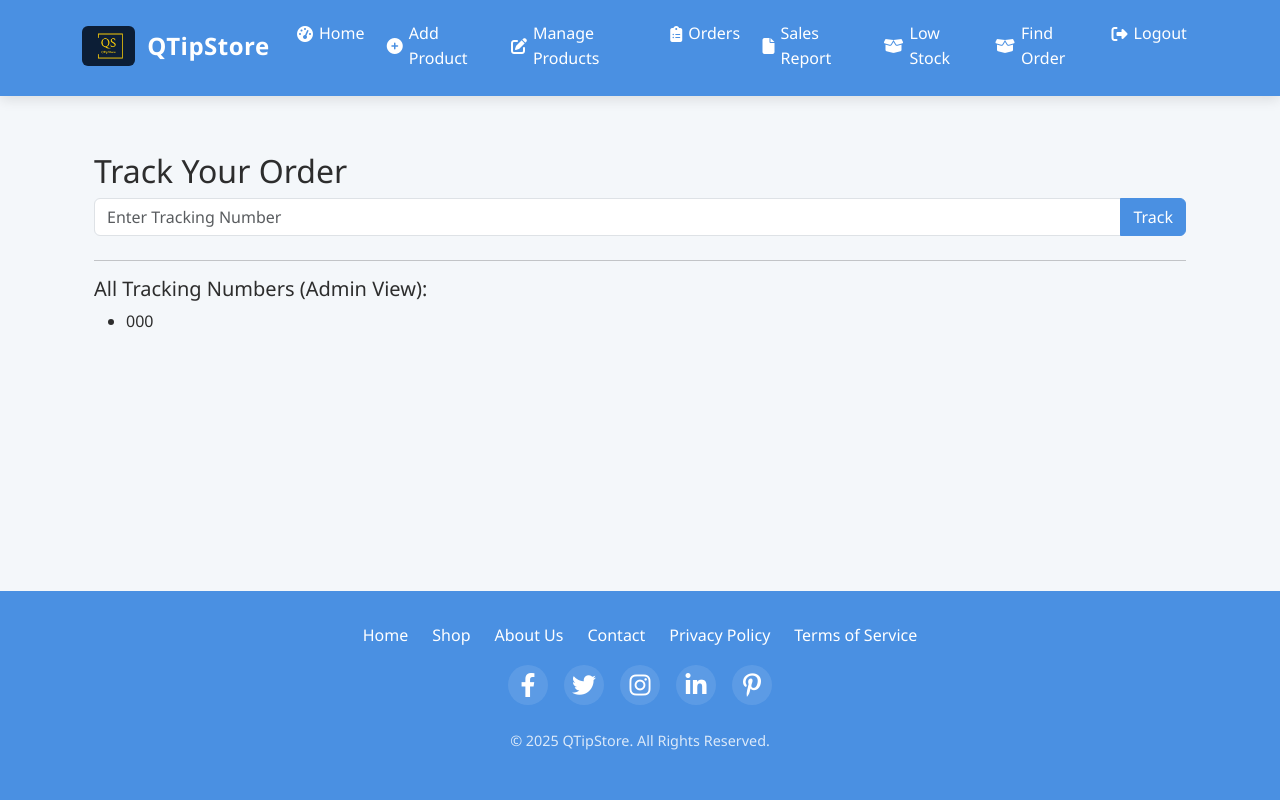
After one commit to vinaykalwala/VindusQTipStore, a Django app: page /orders/track-order/ in a window 1280 px wide. The commit adds this page. Run offline with Django 5.2, Linux system fonts and the light colour scheme; a user stored in the database is signed in; tables that the repository leaves empty hold one stand-in row (values such as "Sample post").

Commit message:
order tracking

```diff
--- a/Orders/models.py
+++ b/Orders/models.py
@@ -135,6 +135,8 @@ class OrderItem(models.Model):
     return_requested_at = models.DateTimeField(null=True, blank=True)
     replacement_requested_at = models.DateTimeField(null=True, blank=True)
     tracking_number = models.CharField(max_length=20, blank=True, null=True)
+    delivery_otp = models.CharField(max_length=6, blank=True, null=True)
+    otp_verified = models.BooleanField(default=False)
     delivery_person = models.ForeignKey(
         CustomUser,
         null=True,
--- a/Orders/urls.py
+++ b/Orders/urls.py
@@ -18,6 +18,7 @@ urlpatterns = [
     path('delivery/update-status/<int:item_id>/', delivery_update_status, name='delivery-update-status'),
     path('assign-delivery/<int:item_id>/', assign_delivery_person, name='assign-delivery'),
     path('track-order/<int:order_item_id>/', track_order_view, name='track-order'),
+     path('track-order/',track_order_by_tracking_number, name='track_by_tracking_number'),
 
 
 
--- /dev/null
+++ b/Orders/utils.py
@@ -0,0 +1,4 @@
+import random
+
+def generate_otp():
+    return str(random.randint(100000, 999999))
--- a/Orders/views.py
+++ b/Orders/views.py
@@ -472,16 +472,19 @@ def orders_page(request):
 
     return render(request, "orders/orders_page.html", context)
 
+# Orders/views.py
 
 from django.shortcuts import get_object_or_404, redirect
 from django.http import JsonResponse
 from django.views.decorators.csrf import csrf_exempt
 from django.contrib.auth.decorators import login_required
+from django.utils import timezone
+from django.contrib import messages
+from django.core.mail import send_mail
+import pytz
+
 from Orders.models import OrderItem, OrderTracking
-from django.utils import timezone
-
-from django.utils import timezone
-import pytz
+from .utils import generate_otp
 
 @csrf_exempt
 @login_required
@@ -498,45 +501,96 @@ def delivery_update_status(request, item_id):
         if item.delivery_person != user:
             return JsonResponse({'error': 'This item is not assigned to you'}, status=403)
 
+        if item.status == 'delivered':
+            messages.error(request, "This order has already been delivered and cannot be updated.")
+            return redirect("dashboard")
+
         status = request.POST.get("status")
         location = request.POST.get("location", "").strip()
         departed = request.POST.get("departed", "false").lower() == "true"
+        input_otp = request.POST.get("otp", "").strip()
 
-        valid_statuses = [
-            'pending', 'Confirmed', 'shipped', 'Dispatched',
-            'Out for Delivery', 'delivered', 'cancelled'
-        ]
-
+        valid_statuses = ['pending', 'Confirmed', 'shipped', 'Dispatched', 'Out for Delivery', 'delivered', 'cancelled']
         if status not in valid_statuses:
             return JsonResponse({'error': 'Invalid status'}, status=400)
 
-        # Optional: Require location for only certain statuses
         location_required = ['shipped', 'Dispatched', 'Out for Delivery']
         if status in location_required and not location:
             return JsonResponse({'error': 'Location is required for this status'}, status=400)
 
-        # Update OrderItem
+        now_ist = timezone.now().astimezone(IST)
+
+        # OTP Handling for 'Out for Delivery'
+        if status == 'Out for Delivery':
+            otp = generate_otp()
+            item.delivery_otp = otp
+            item.otp_verified = False
+            item.status = status
+            item.save()
+
+            # Email OTP (can be replaced by SMS API)
+            customer_email = item.order.user.email
+            send_mail(
+                subject="Your Delivery OTP",
+                message=f"Dear Customer, your OTP for order #{item.order.id} is {otp}.",
+                from_email="noreply@yourdomain.com",
+                recipient_list=[customer_email],
+                fail_silently=True,
+            )
+
+            OrderTracking.objects.create(
+                order_item=item,
+                status=status,
+                location=location if location else "Unknown",
+                arrived_at=now_ist
+            )
+
+            messages.success(request, "OTP has been sent to the customer.")
+            return redirect("dashboard")
+
+        # OTP Verification for 'delivered'
+        if status == 'delivered':
+            if not input_otp:
+                messages.error(request, "Please enter the OTP to mark as delivered.")
+                return redirect("dashboard")
+
+            if input_otp != item.delivery_otp:
+                messages.error(request, "Invalid OTP. Please try again.")
+                return redirect("dashboard")
+
+            item.status = status
+            item.delivered_date = now_ist.date()
+            item.otp_verified = True
+            item.save()
+
+            OrderTracking.objects.create(
+                order_item=item,
+                status=status,
+                location=location if location else "Unknown",
+                arrived_at=now_ist
+            )
+
+            messages.success(request, "Order successfully marked as delivered.")
+            return redirect("dashboard")
+
+        # Other statuses
         item.status = status
-        if status == 'delivered':
-            item.delivered_date = timezone.now().astimezone(IST).date()
         item.save()
 
-        now_ist = timezone.now().astimezone(IST)
+        if departed:
+            latest_tracking = item.tracking_logs.order_by('-arrived_at').first()
+            if latest_tracking and not latest_tracking.departed_at:
+                latest_tracking.departed_at = now_ist
+                latest_tracking.save()
+        else:
+            OrderTracking.objects.create(
+                order_item=item,
+                status=status,
+                location=location if location else "Unknown",
+                arrived_at=now_ist
+            )
 
-        tracking_data = {
-            'order_item': item,
-            'status': status,
-            'location': location if location else "Unknown",
-        }
-
-        if not item.tracking_logs.exists() or status in ['shipped', 'Dispatched', 'Out for Delivery']:
-            tracking_data['arrived_at'] = now_ist
-
-        if departed:
-            tracking_data['departed_at'] = now_ist
-
-        OrderTracking.objects.create(**tracking_data)
-
+        messages.success(request, f"Status updated to {status}")
         return redirect("dashboard")
 
     return JsonResponse({'error': 'Only POST allowed'}, status=405)
@@ -582,3 +636,39 @@ def track_order_view(request, order_item_id):
         'tracking_logs': tracking_logs,
         'order_status': order_status
     })
+
+
+# views.py
+from django.shortcuts import render, get_object_or_404
+from django.contrib.auth.decorators import login_required
+from .models import OrderItem
+
+@login_required
+def track_order_by_tracking_number(request):
+    user = request.user
+    tracking_number = request.GET.get('tracking_number')
+    order_item = None
+    tracking_logs = []
+
+    if tracking_number:
+        if user.is_superuser:
+            order_item = get_object_or_404(OrderItem, tracking_number=tracking_number)
+        elif user.role == 'vendor':
+            order_item = get_object_or_404(OrderItem, tracking_number=tracking_number, product__vendor=user)
+        else:
+            return render(request, 'orders/track_by_number.html', {
+                'error': 'You are not authorized to view this tracking.'
+            })
+
+        tracking_logs = order_item.tracking_logs.order_by('-arrived_at')
+
+    all_tracking_numbers = []
+    if user.is_superuser:
+        all_tracking_numbers = OrderItem.objects.values_list('tracking_number', flat=True)
+
+    return render(request, 'orders/track_by_number.html', {
+        'order_item': order_item,
+        'tracking_logs': tracking_logs,
+        'tracking_number': tracking_number,
+        'all_tracking_numbers': all_tracking_numbers,
+    })
--- a/Users/views.py
+++ b/Users/views.py
@@ -303,6 +303,9 @@ def dashboard_view(request):
         for item in order_items:
             item.STATUS_CHOICES = OrderItem.STATUS_CHOICES
 
+        for item in order_items:
+            item.is_delivered = (item.status == "delivered")
+
     else:
         template = 'dashboard/default_dashboard.html'
         order_items = OrderItem.objects.select_related('order', 'product', 'delivery_person').all()
--- a/templates/base.html
+++ b/templates/base.html
@@ -355,6 +355,12 @@
                             <i class="fas fa-box-open"></i>Low Stock
                         </a>
                     </li>
+                    <li class="nav-item">
+                        <a class="nav-link" href="{% url 'track_by_tracking_number' %}">
+                            <i class="fas fa-box-open"></i>Find Order
+                        </a>
+                    </li>
+
                     {% elif user.role == "vendor" %}
                     <!-- Vendor Navigation -->
                     <li class="nav-item">
@@ -387,6 +393,12 @@
                             <i class="fas fa-box-open"></i>Low Stock
                         </a>
                     </li>
+                    <li class="nav-item">
+                        <a class="nav-link" href="{% url 'track_by_tracking_number' %}">
+                            <i class="fas fa-box-open"></i>Find Order
+                        </a>
+                    </li>
+
                     {% elif user.role == "customer" %}
                     <!-- Customer Navigation -->
                     <li class="nav-item">
--- a/templates/orders/orders_page.html
+++ b/templates/orders/orders_page.html
@@ -21,6 +21,7 @@
         <th>Quantity</th>
         <th>Price</th>
         <th>Subtotal</th>
+        <th>Actions</th>
     </tr>
     {% for item in order_data.items %}
     <tr>
@@ -28,6 +29,8 @@
         <td>{{ item.quantity }}</td>
         <td>₹{{ item.price }}</td>
         <td>₹{{ item.subtotal }}</td>
+        <td><a href="{% url 'track-order' item.id %}" class="btn btn-info btn-sm mt-2">Track Order</a>
+        </td>
     </tr>
     {% endfor %}
 </table>
--- /dev/null
+++ b/templates/orders/track_by_number.html
@@ -0,0 +1,50 @@
+{% extends 'base.html' %} {% block content %}
+<div class="container mt-4">
+    <h2>Track Your Order</h2>
+
+    {% if error %}
+    <div class="alert alert-danger">{{ error }}</div>
+    {% endif %}
+
+    <form method="get" action="{% url 'track_by_tracking_number' %}" class="mb-4">
+        <div class="input-group">
+            <input type="text" name="tracking_number" class="form-control" placeholder="Enter Tracking Number" value="{{ tracking_number|default:'' }}" required>
+            <button class="btn btn-primary" type="submit">Track</button>
+        </div>
+    </form>
+
+    {% if order_item %}
+    <div class="card mb-4">
+        <div class="card-body">
+            <h5 class="card-title">Product: {{ order_item.product.name }}</h5>
+            <p><strong>Tracking Number:</strong> {{ order_item.tracking_number }}</p>
+            <p><strong>Current Status:</strong> <span class="badge bg-info text-dark">{{ order_item.status }}</span></p>
+        </div>
+    </div>
+
+    <h5>Tracking History:</h5>
+    <ul class="list-group">
+        {% for log in tracking_logs %}
+        <li class="list-group-item">
+            <strong>Status:</strong> {{ log.status }}<br>
+            <strong>Location:</strong> {{ log.location }}<br>
+            <strong>Arrived:</strong> {{ log.arrived_at|date:"d M Y, h:i A" }} IST<br> {% if log.departed_at %}
+            <strong>Departed:</strong> {{ log.departed_at|date:"d M Y, h:i A" }} IST {% endif %}
+        </li>
+        {% empty %}
+        <li class="list-group-item">No tracking information available yet.</li>
+        {% endfor %}
+    </ul>
+    {% elif tracking_number %}
+    <div class="alert alert-warning mt-4">No order found with tracking number: <strong>{{ tracking_number }}</strong></div>
+    {% endif %} {% if all_tracking_numbers %}
+    <hr>
+    <h5>All Tracking Numbers (Admin View):</h5>
+    <ul>
+        {% for tn in all_tracking_numbers %}
+        <li>{{ tn }}</li>
+        {% endfor %}
+    </ul>
+    {% endif %}
+</div>
+{% endblock %}
--- a/templates/orders/track_order.html
+++ b/templates/orders/track_order.html
@@ -37,10 +37,11 @@
     {% endif %}
 
     <div class="mt-4">
-        {% if user.role == 'customer' %}
+        {% if user.role == 'Customer' %}
         <a href="{% url 'order-summary' %}" class="btn btn-secondary">Back to Orders</a> {% elif user.role == 'vendor' or user.is_superuser %}
         <a href="{% url 'orders_page' %}" class="btn btn-secondary">Back to Orders</a> {% endif %}
     </div>
+
 </div>
 
 <style>
```
Also changed, not shown: templates/dashboard/delivery_dashboard.html (+58 -10 lines).
